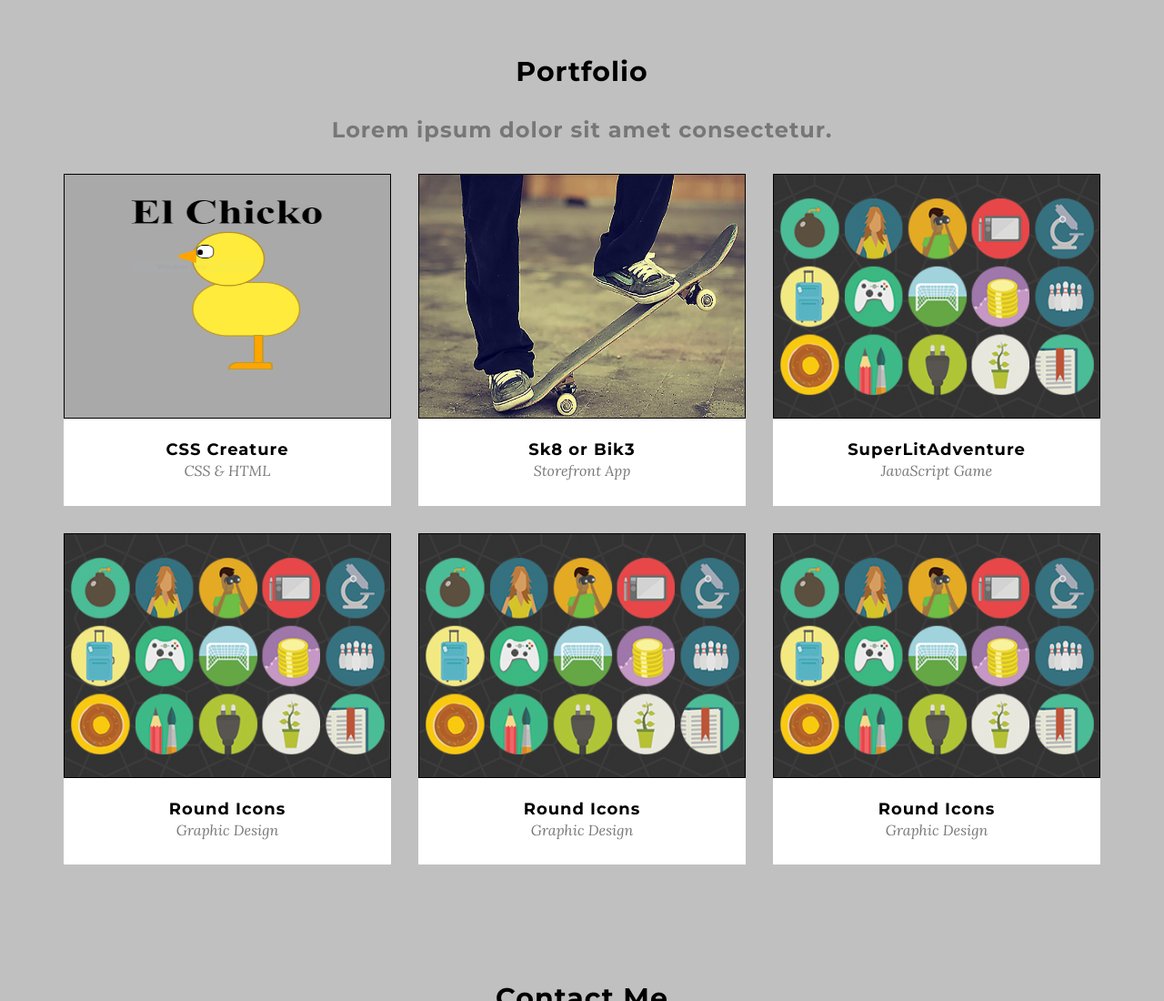
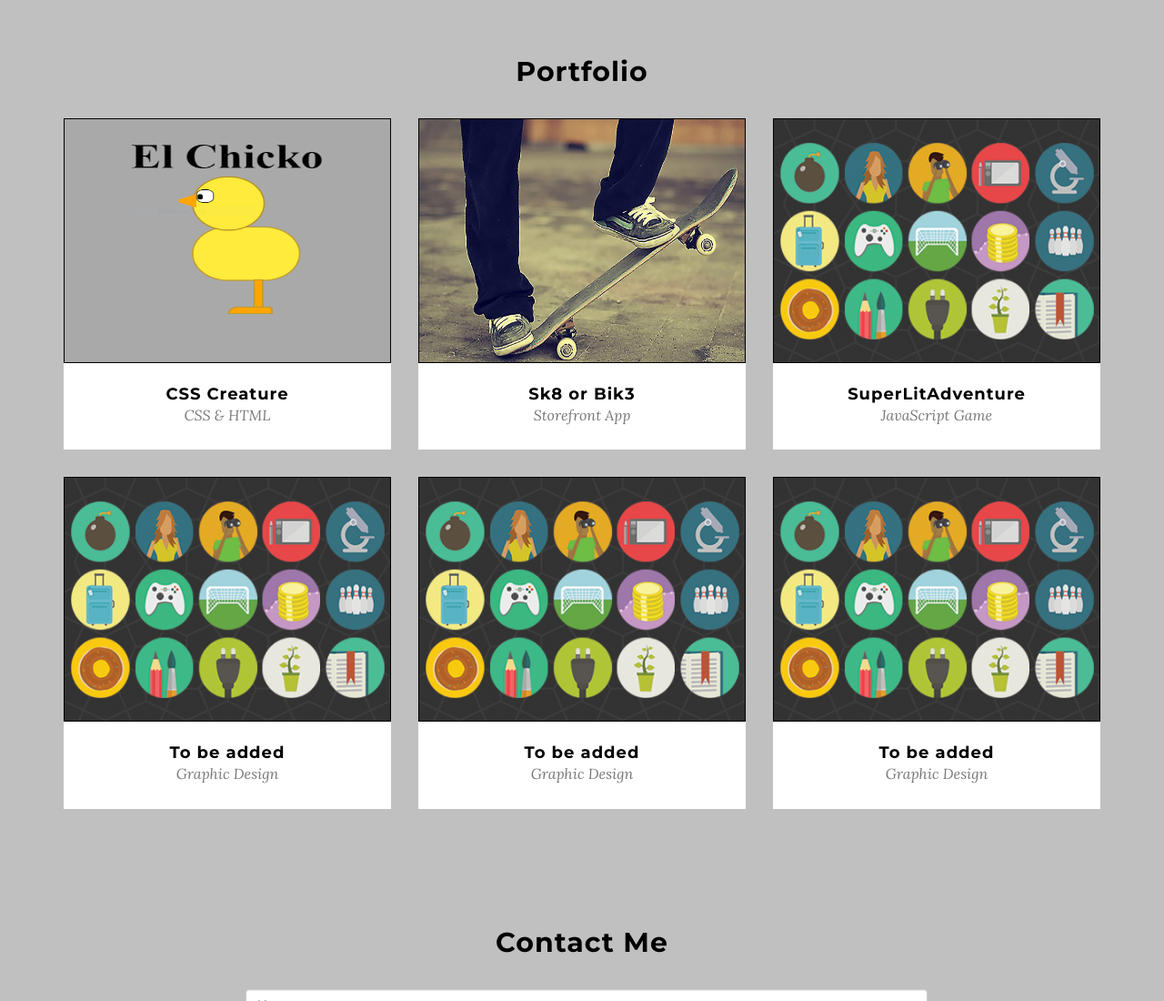
Before and after one commit to ChadPerdue77/ChadPerdue77.github.io, a website: page index.html in a window 1280 px wide. Shown: the part 1620-2720 px from the top of the page at 91% size. Drawn offline with nearby package versions, Linux system fonts and the light colour scheme; files whose address does not match are found by name.

Commit message:
less lorem ipsom

```diff
--- a/index.html
+++ b/index.html
@@ -90,7 +90,7 @@
                     <div class="row">
                         <div class="col-lg-12 text-center">
                             <h2 class="section-heading">Portfolio</h2>
-                            <h3 class="section-subheading text-muted">Lorem ipsum dolor sit amet consectetur.</h3>
+                            <h3 class="section-subheading text-muted"></h3>
                         </div>
                     </div>
                 <div class="row">
@@ -122,7 +122,7 @@
                     </div>
                 </div>
                 <div class="col-md-4 col-sm-6 portfolio-item">
-                    <a href="HTML_Game/index.html" class="portfolio-link" target="blank" data-toggle="modal">
+                    <a href="http://localhost:3000/" class="portfolio-link" target="blank" data-toggle="modal">
                         <div class="portfolio-hover">
 
                         </div>
@@ -143,7 +143,7 @@
                         <img src="img//roundicons.png" class="img-responsive" alt="">
                     </a>
                     <div class="portfolio-caption">
-                        <h4>Round Icons</h4>
+                        <h4>To be added</h4>
                         <p class="text-muted">Graphic Design</p>
                     </div>
                 </div>
@@ -157,7 +157,7 @@
                         <img src="img//roundicons.png" class="img-responsive" alt="">
                     </a>
                     <div class="portfolio-caption">
-                        <h4>Round Icons</h4>
+                        <h4>To be added</h4>
                         <p class="text-muted">Graphic Design</p>
                     </div>
                 </div>
@@ -171,7 +171,7 @@
                         <img src="img//roundicons.png" class="img-responsive" alt="">
                     </a>
                     <div class="portfolio-caption">
-                        <h4>Round Icons</h4>
+                        <h4>To be added</h4>
                         <p class="text-muted">Graphic Design</p>
                     </div>
                 </div>
```
Also changed, not shown: 1 other file.
